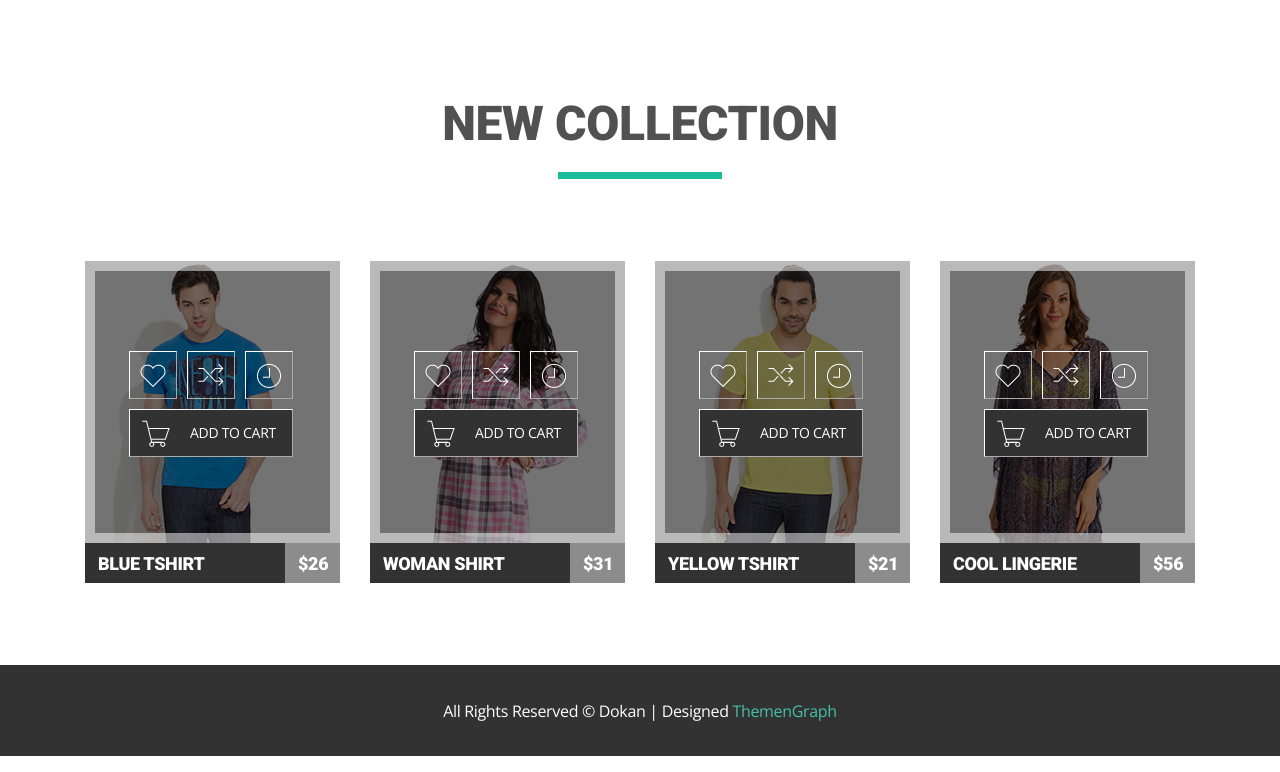
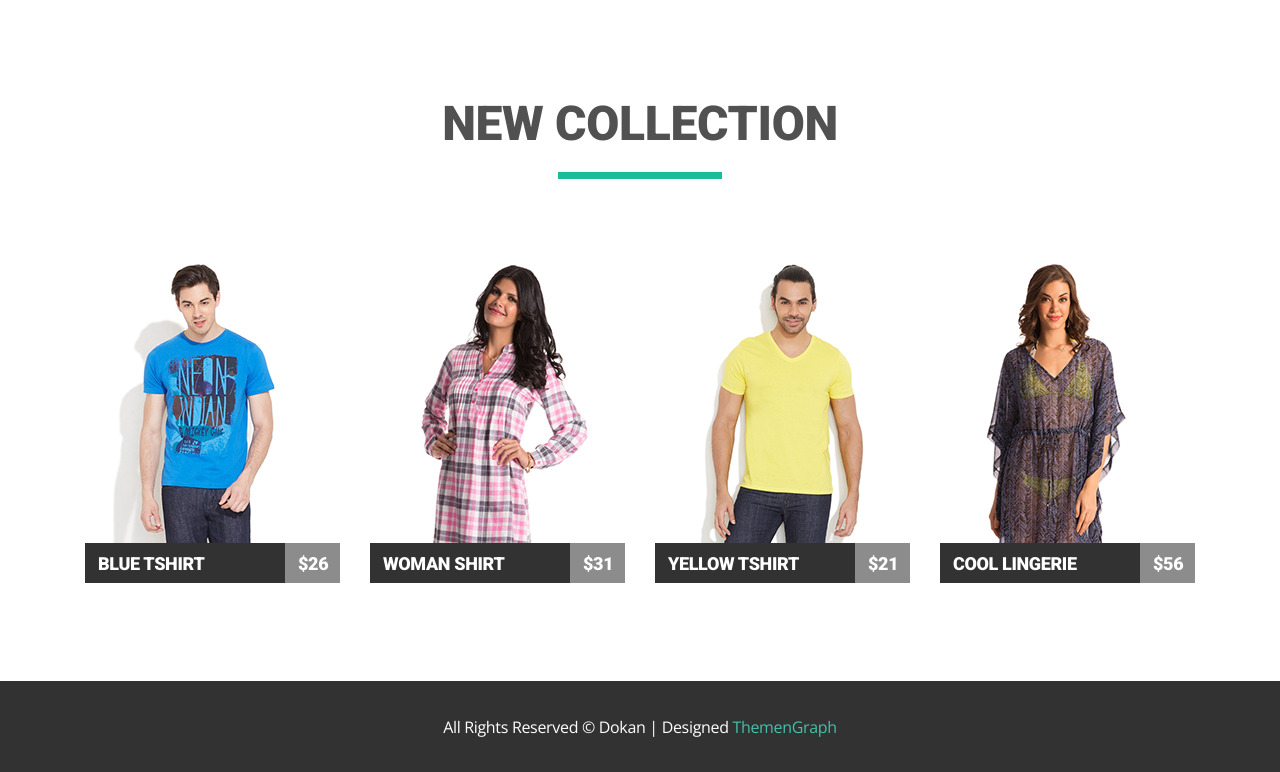
Before and after one commit to a-desna/goit-fe-course, a plain HTML site: page html-css/module-05/index.html in a window 1280 px wide. Shown: the part 702-1474 px from the top of the page. Drawn offline with nearby package versions, Linux system fonts and the light colour scheme.

Commit message:
HW module 5

```diff
--- a/html-css/module-05/css/styles.css
+++ b/html-css/module-05/css/styles.css
@@ -145,7 +145,7 @@ button {
 }
 
 .product {
-  padding-bottom: 82px;
+  padding-bottom: 98px;
 }
 
 .product-title {
@@ -226,19 +226,18 @@ button {
 
 .icon-list {
   list-style: none;
-  width: 255px;
+  width: 100%;
   height: 282px;
-  margin: 0;
   padding: 80px 34px;
   font-size: 0;
   position: absolute;
   top: 0;
-  left: 0;
+  background-color: rgba(0, 0, 0, 0.549);
   border-width: 10px;
-  border-color: rgba(255, 255, 255, 0.5);
   border-style: solid;
-  background-color: rgba(0, 0, 0, 0.549);
-  /* opacity: 0; */
+  border-color: rgba(255, 255, 255, 0.549);
+  background-clip: padding-box;
+  opacity: 0;
 }
 
 .icon-item {
```
